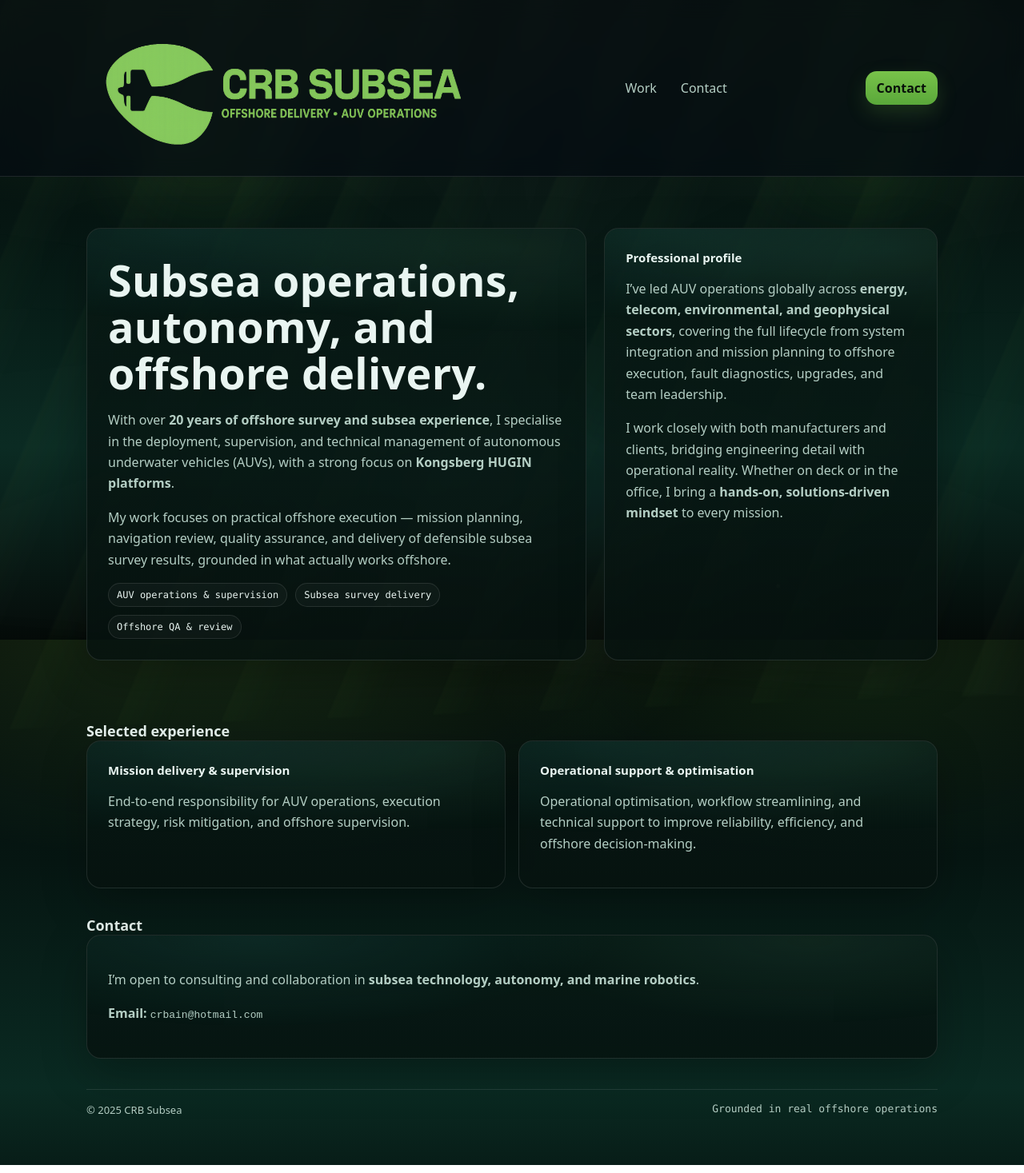
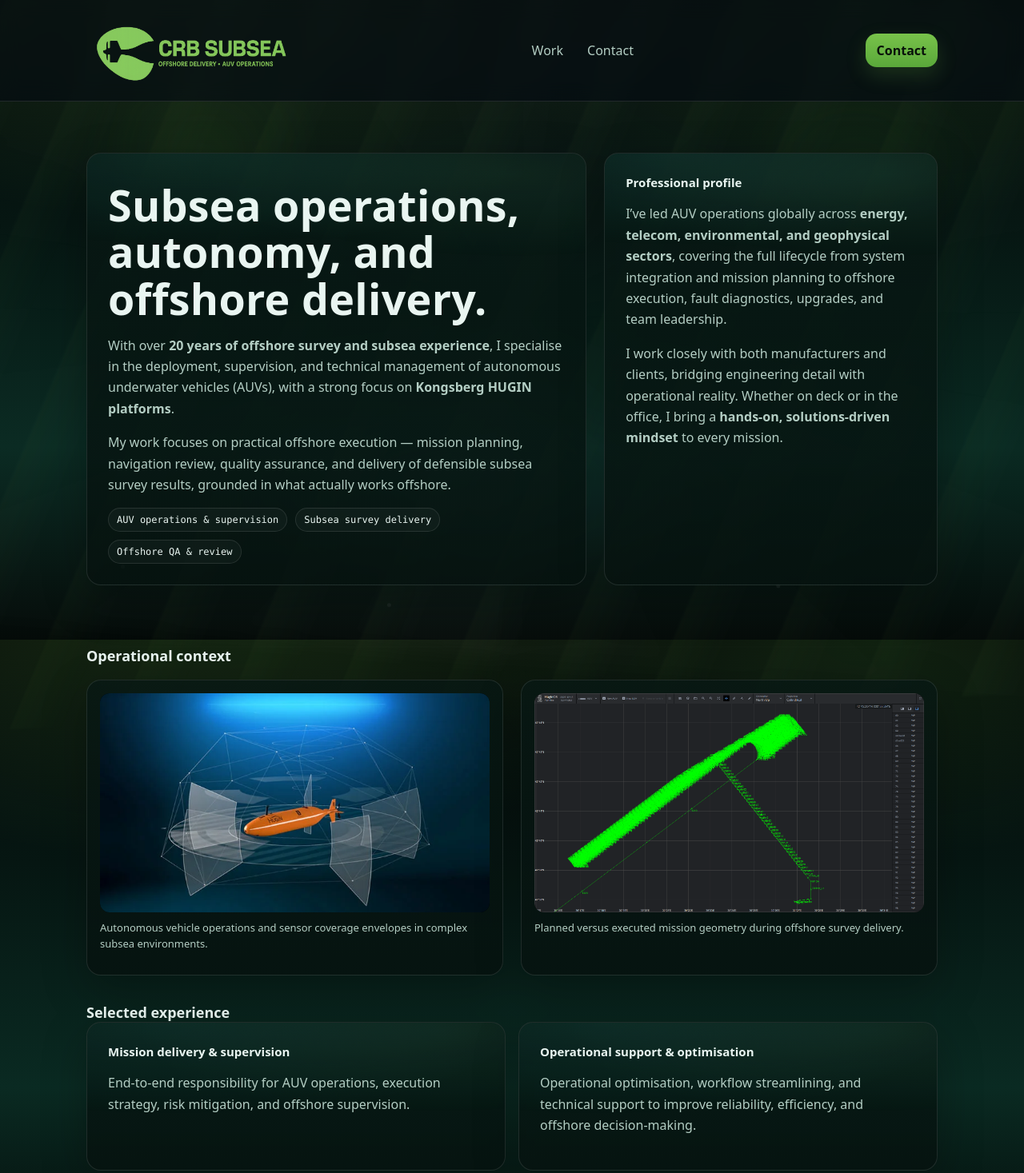
Before and after one commit to crbain/temp_site, a plain HTML site: page index.html in a window 1280 px wide. Shown: the top 1467 px of the page at 80% size. Drawn offline with Linux system fonts and the light colour scheme.

Commit message:
Add files via upload

```diff
--- a/index.html
+++ b/index.html
@@ -132,15 +132,24 @@
 	.header-inner{
 	  max-width:var(--max);
 	  margin:auto;
-	  padding:14px 18px;
+	  padding:12px 18px;
 	  display:flex;
 	  align-items:center;
 	  justify-content:space-between;
+	  gap:14px;
+	  flex-wrap:wrap;              /* key */
 	}
 
 
+
     .brand{display:flex;gap:12px;align-items:center}
-    .brand img{height:192px}
+	.brand img{
+	  height:clamp(56px, 8vw, 110px);
+	  width:auto;
+	  max-width:100%;
+	  display:block;
+	}
+
 	.brand b{
 	  letter-spacing:.4px;
 	  font-size:28px;
@@ -226,10 +235,40 @@
       .ocean::before,.ocean::after,.bubbles{animation:none}
     }
 
-    @media(max-width:900px){
-      .hero,.grid{grid-template-columns:1fr}
-      nav{display:none}
-    }
+	@media(max-width:900px){
+	  .hero,.grid,.image-grid{grid-template-columns:1fr}
+	}
+
+	.image-grid{
+	  display:grid;
+	  grid-template-columns:repeat(2,1fr);
+	  gap:22px;
+	  margin-top:18px;
+	}
+
+	.image-card{
+	  background:linear-gradient(180deg,var(--panel), var(--panel2));
+	  border:1px solid var(--line);
+	  border-radius:var(--radius);
+	  padding:16px;
+	  box-shadow:0 18px 55px rgba(0,0,0,.25);
+	}
+
+	.image-card img{
+	  width:100%;
+	  height:auto;
+	  display:block;
+	  border-radius:12px;
+	  background:#000;
+	}
+
+	.image-caption{
+	  margin-top:10px;
+	  font-size:13px;
+	  color:var(--muted);
+	  line-height:1.5;
+	}
+
   </style>
 </head>
 
@@ -294,6 +333,26 @@
         </p>
       </div>
     </main>
+	<section id="context">
+	  <h2>Operational context</h2>
+
+	  <div class="image-grid">
+		<div class="image-card">
+		  <img src="hugin-autopilot-700x394.webp" alt="AUV autonomy and sensor coverage">
+		  <p class="image-caption">
+			Autonomous vehicle operations and sensor coverage envelopes in complex subsea environments.
+		  </p>
+		</div>
+
+		<div class="image-card">
+		  <img src="Untitled.png" alt="AUV mission planning and execution track">
+		  <p class="image-caption">
+			Planned versus executed mission geometry during offshore survey delivery.
+		  </p>
+		</div>
+	  </div>
+	</section>
+
 
     <section id="work">
       <h2>Selected experience</h2>
```
Also changed, not shown: Untitled.png (added), hugin-autopilot-700x394.webp (added).
